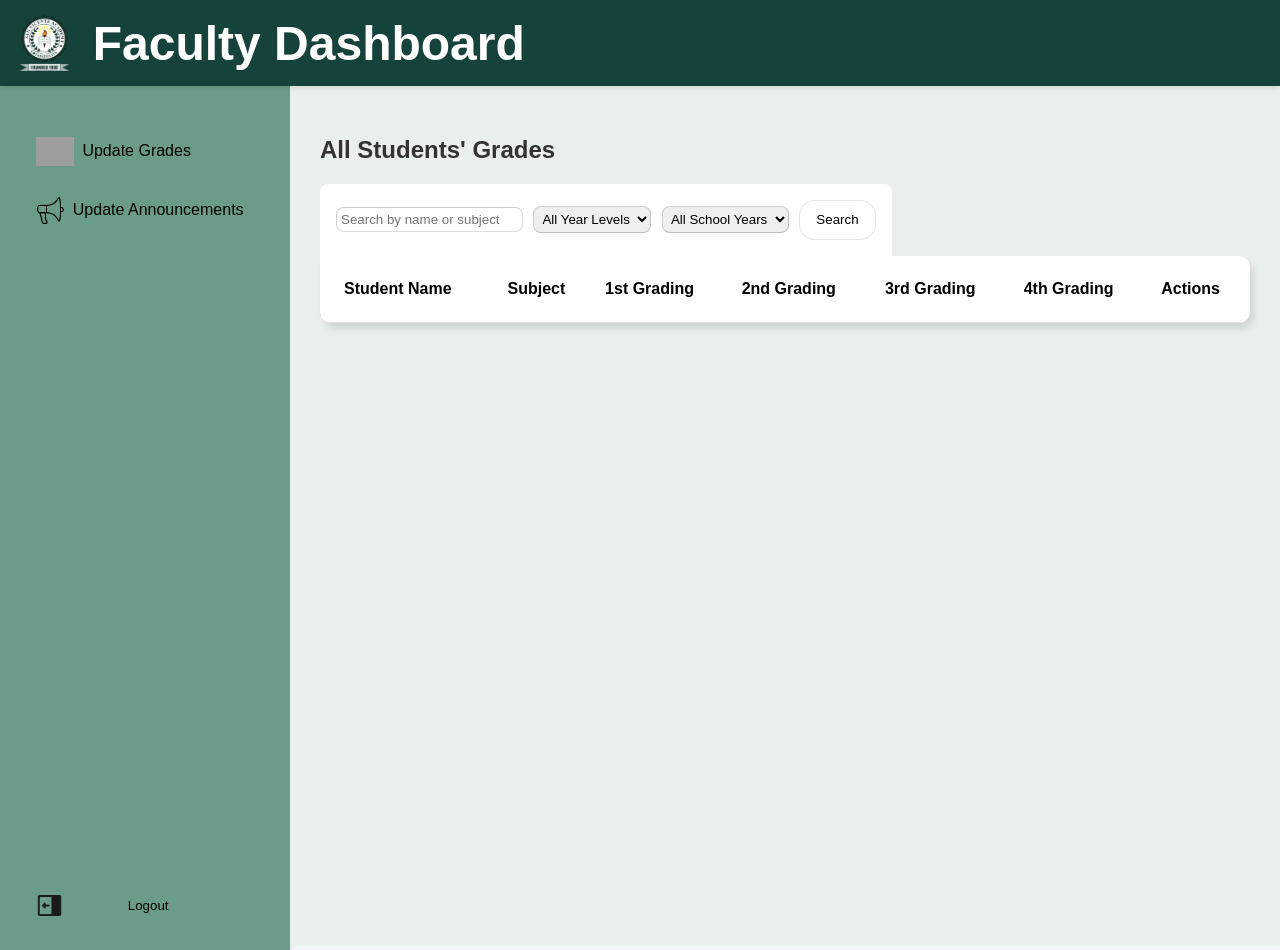
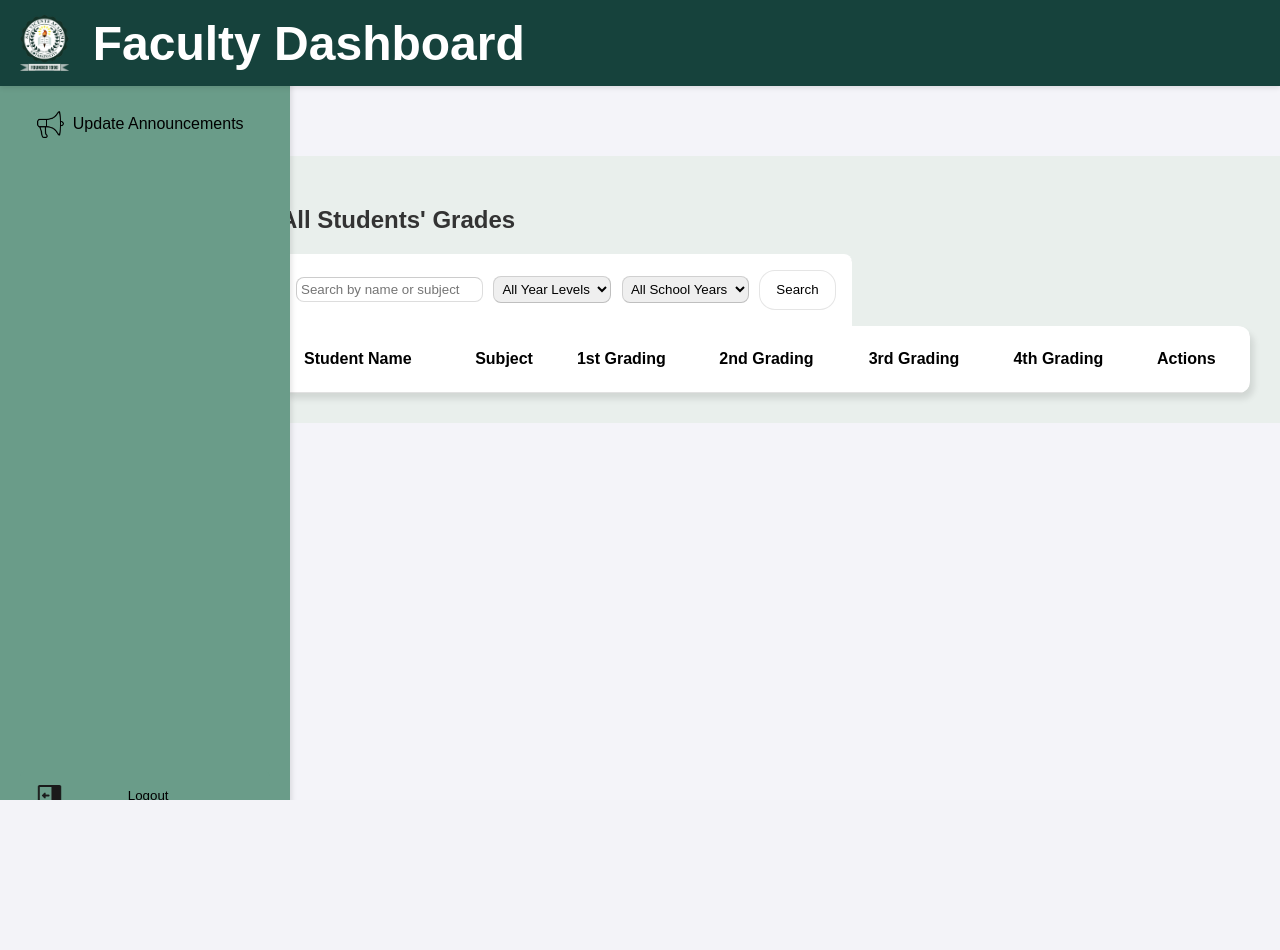
Before and after one commit to TheRealAngelo/GradeViewPortal, a PHP site: page /faculty/dashboard.php in a window 1280 px wide. After the commit the page ends 800 px from the top, so only its background shows below. Run offline with PHP 8.4, Linux system fonts and the light colour scheme; the visitor is signed in with stand-in values (Sample User, id 1); data that the repository does not hold is empty; grey boxes are pictures that could not be loaded.

Commit message:
updated sticky

```diff
--- a/assets/css/styles.css
+++ b/assets/css/styles.css
@@ -46,6 +46,8 @@ header {
     font-weight: bold;
     box-shadow: 0 2px 5px rgba(0, 0, 0, 0.1);
     position: sticky;
+    top: 0; /* Ensure it sticks to the top */
+    z-index: 1000; /* Ensure it stays above other elements */
 }
 
 .header-left{
@@ -76,17 +78,23 @@ header {
 .container {
     display: flex;
     flex-direction: row;
-    height: 100%;
+    margin-left: 250px; /* Offset content to account for the sidebar */
+    padding-top: 70px; /* Offset content to account for the sticky header */
+    height: auto; /* Ensure it adjusts dynamically */
+    overflow: visible; /* Prevent overflow issues */
 }
 
 .sidebar {
-    height: inherit;
+    height: 100vh; /* Ensure it spans the full viewport height */
     width: 250px;
-    height: 103vh;
     background-color: var(--green);
     color: black;
     padding: 20px;
     box-shadow: 2px 0 5px rgba(0, 0, 0, 0.1);
+    position: fixed; /* Make it fixed to the left */
+    top: 0;
+    left: 0;
+    z-index: 999; /* Ensure it stays below the header */
 }
 
 .sidebar div ul li{
```
